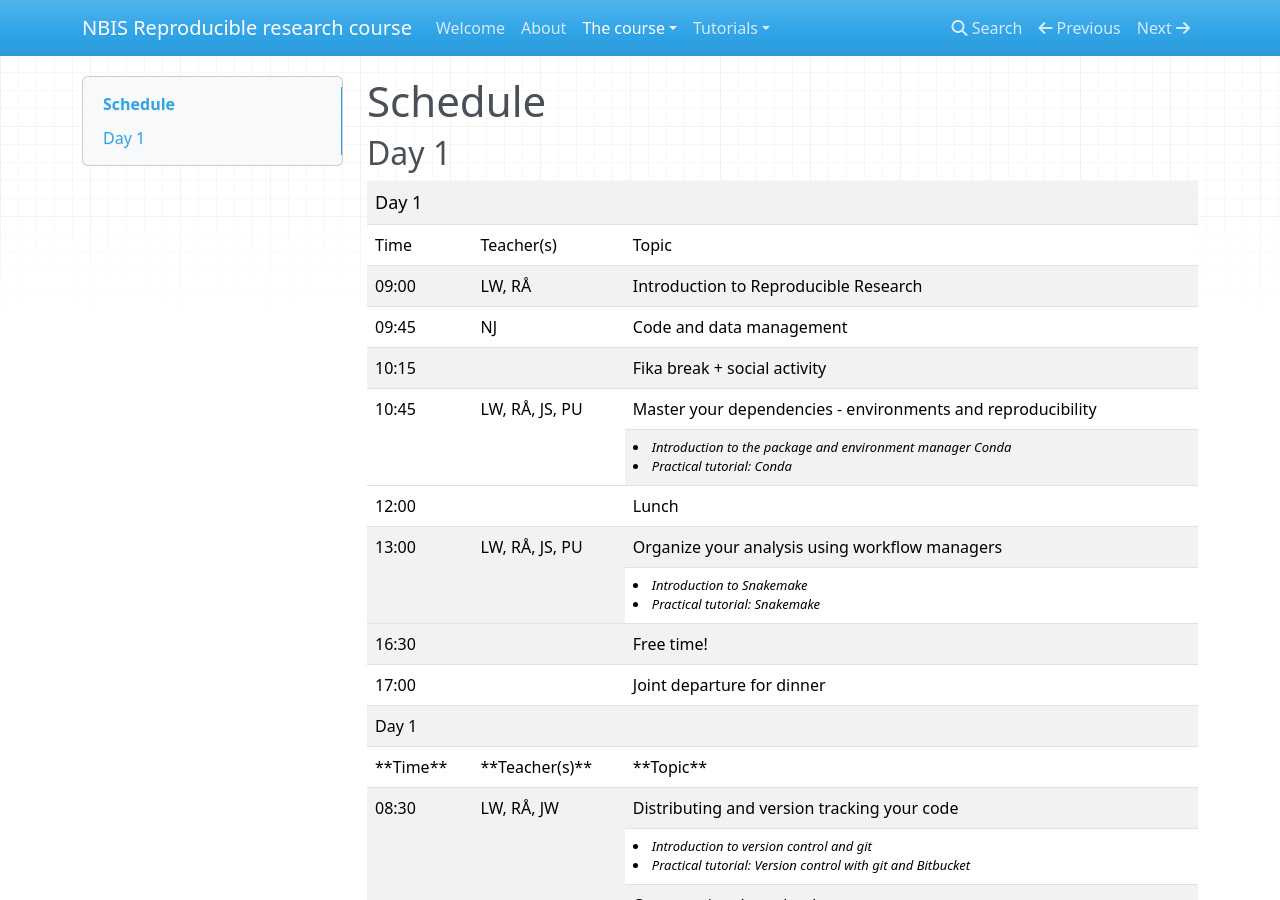
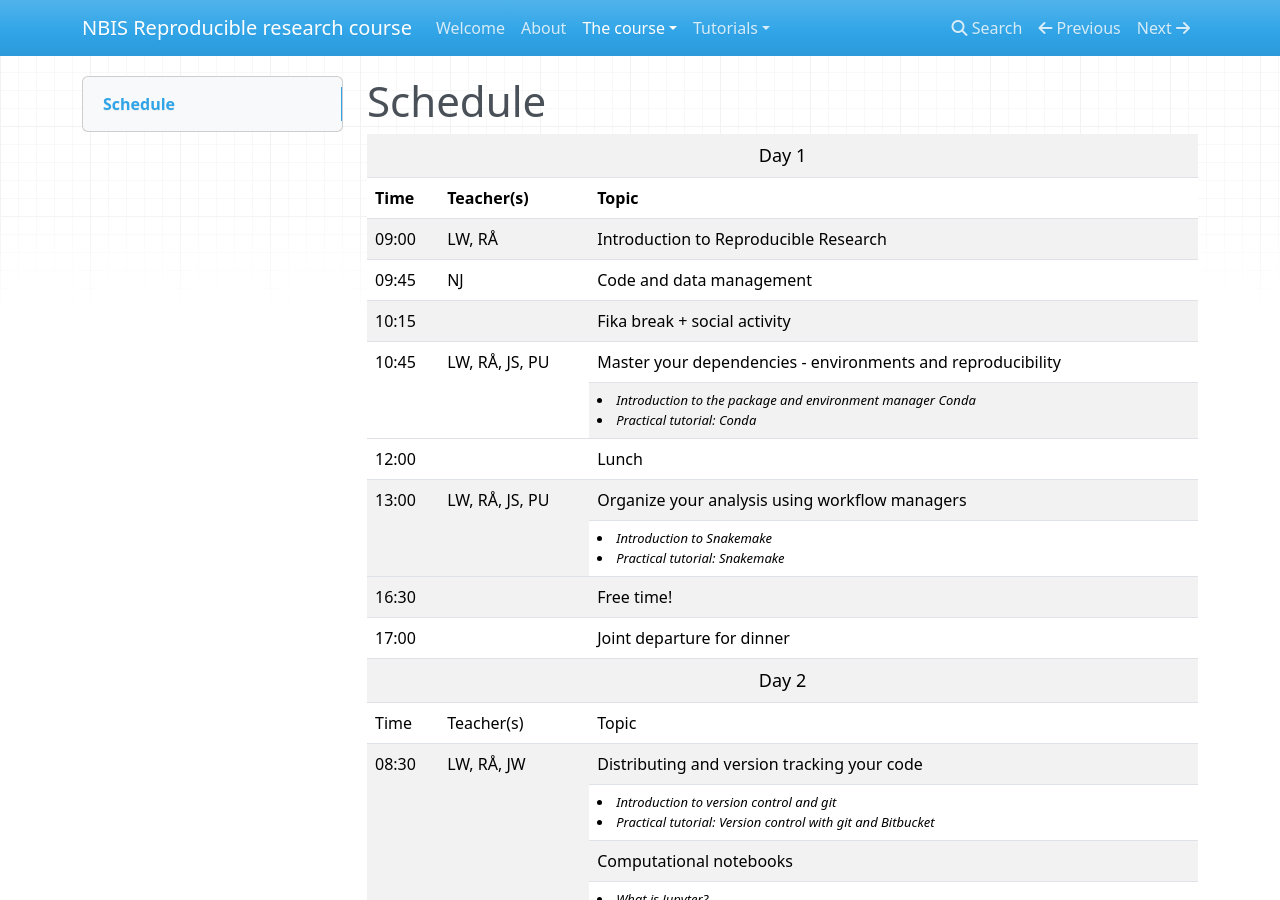
Before and after one commit to NBISweden/workshop-reproducible-research, an MkDocs documentation site: the page built from docs/schedule.md, in a window 1280 px wide and 900 px high. Built offline with MkDocs 1.6.1, drawn with Linux system fonts in a browser that asks for light colours; nearby versions of some CDN libraries; old or Windows-style settings are respelled for this version of MkDocs.

Commit message:
format fix

```diff
--- a/docs/schedule.md
+++ b/docs/schedule.md
@@ -1,17 +1,16 @@
 # Schedule
-
-## Day 1
 
 <table>
   <tr>
     <td colspan="3">
       <font size="4">
-      Day 1
+      <center> Day 1 </center>
     </td>
   </tr>
-    <td> Time </td>
-    <td> Teacher(s) </td>
-    <td> Topic </td>
+    <font size="3">
+    <td> <b>Time</b> </td>
+    <td> <b>Teacher(s)</b> </td>
+    <td> <b>Topic</b> </td>
   </tr>
   <tr>
     <td> 09:00
@@ -68,12 +67,15 @@
     <td> Joint departure for dinner</td>
   </tr>
   <tr>
-    <td colspan="3"> Day 1 </td>
+    <td colspan="3">
+      <font size="4">
+      <center> Day 2 </center>
+    </td>
   </tr>
   <tr>
-    <td> **Time** </td>
-    <td> **Teacher(s)** </td>
-    <td> **Topic** </td>
+    <td> Time </td>
+    <td> Teacher(s) </td>
+    <td> Topic </td>
   </tr>
   <tr>
     <td rowspan="4"> 08:30 </td>
```
